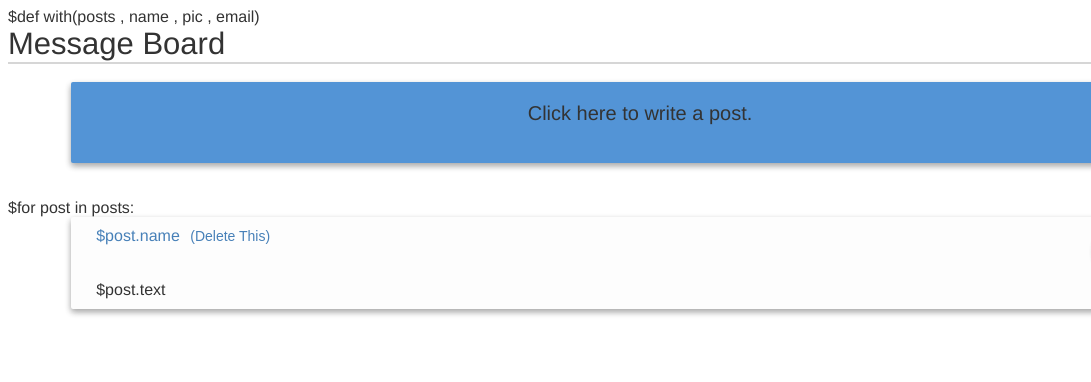
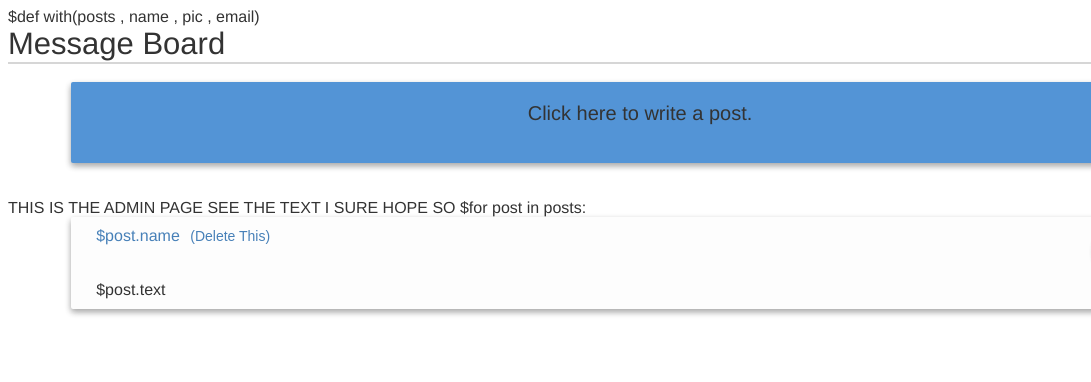
Before and after one commit to russell-stewart/messageboard, a plain HTML site: page website/admin.html in a window 1280 px wide. Shown: the full height of the page, 0-1091 px from the left. Drawn offline with Linux system fonts and the light colour scheme.

Commit message:
Add debug code

```diff
--- a/website/admin.html
+++ b/website/admin.html
@@ -266,7 +266,7 @@ $def with(posts , name , pic , email)
         <button type = 'submit' value = 'Submit' class = 'button' style = 'background-color:#FDFDFD;border-color:#FDFDFD;color:#333333;'>Submit</button><br><br>
       </form>
     </div><br><br>
-
+    THIS IS THE ADMIN PAGE SEE THE TEXT I SURE HOPE SO
     $for post in posts:
       <div class = 'post'>
         <img class = 'profilepic' src = '$post.pic'></img>
```
